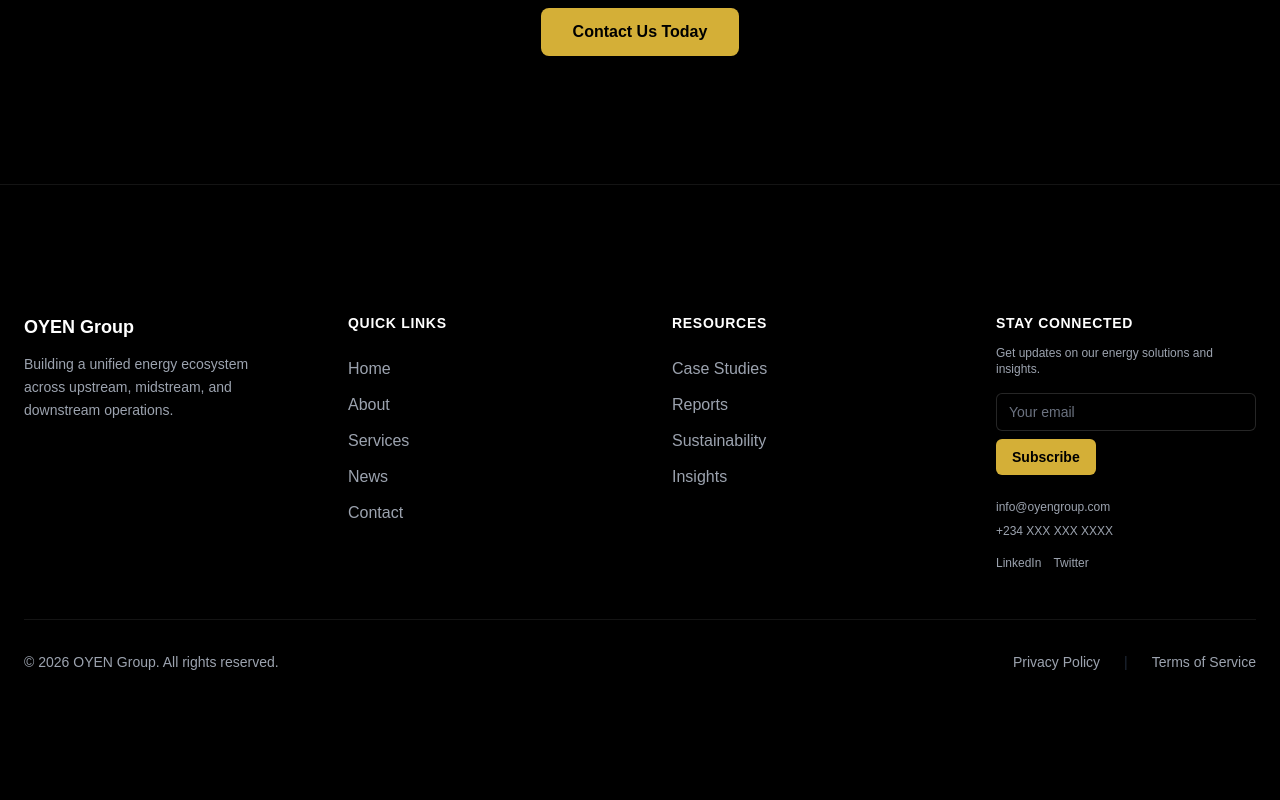
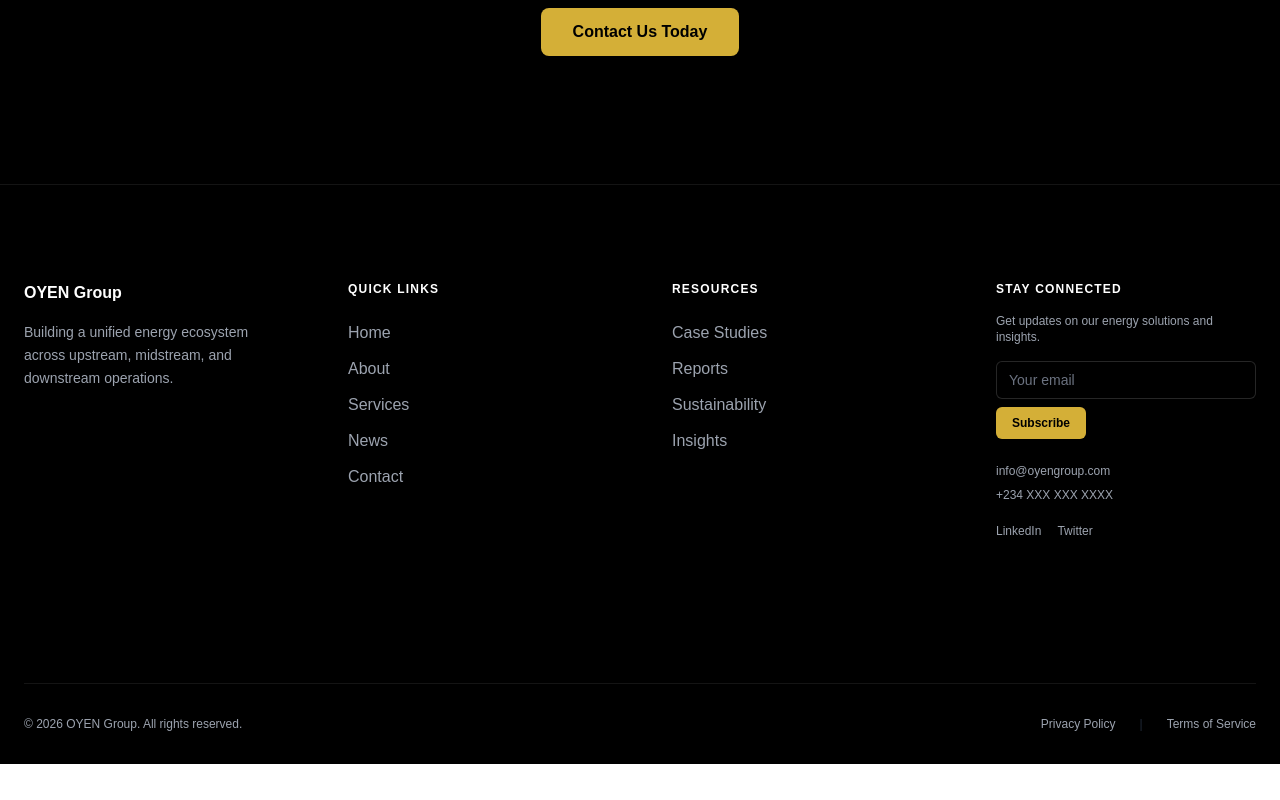
Before and after one commit to oyenhq-design/oyengroup, a Next.js app: page / in a window 1280 px wide. Shown: the part 6580-7380 px from the top of the page. After the commit the page ends 7344 px from the top, so only its background shows below. Built offline with nearby package versions, Linux system fonts and the light colour scheme.

Commit message:
Refined footer for premium appearance: added underline animation on link hover, micro translateX motion (2px), input focus glow effect, improved typography sizing and spacing, subtle dividers (white/8), minimal design language

```diff
--- a/src/components/Footer.tsx
+++ b/src/components/Footer.tsx
@@ -19,44 +19,78 @@ export default function Footer() {
 
   return (
     <footer className="bg-black text-white">
-      <div className="max-w-7xl mx-auto px-6 py-20 md:py-24 lg:py-32 border-t border-white/8">
-        <div className="grid grid-cols-1 md:grid-cols-4 gap-16 mb-12">
+      <style>{`
+        .footer-link {
+          position: relative;
+          display: inline-block;
+          transition: color 0.3s ease;
+        }
+
+        .footer-link::after {
+          content: '';
+          position: absolute;
+          bottom: -2px;
+          left: 0;
+          width: 0;
+          height: 1px;
+          background-color: #d4af37;
+          transition: width 0.3s ease;
+        }
+
+        .footer-link:hover {
+          color: #d4af37;
+          transform: translateX(2px);
+        }
+
+        .footer-link:hover::after {
+          width: 100%;
+        }
+
+        .footer-input:focus {
+          border-color: #d4af37;
+          box-shadow: 0 0 0 1px rgba(212, 175, 55, 0.3);
+        }
+      `}</style>
+
+      <div className="max-w-7xl mx-auto px-6 border-t border-white/8">
+        <div className="py-16 md:py-20 lg:py-24">
+          <div className="grid grid-cols-1 md:grid-cols-4 gap-12 lg:gap-16 mb-12">
             {/* Company Info */}
-          <div className="space-y-3">
-            <h3 className="text-lg font-semibold text-white">OYEN Group</h3>
-            <p className="text-sm text-[#9ca3af] leading-relaxed">
+            <div className="space-y-4">
+              <h3 className="text-base font-semibold text-white">OYEN Group</h3>
+              <p className="text-sm text-[#9ca3af] leading-relaxed max-w-xs">
                 Building a unified energy ecosystem across upstream, midstream, and downstream operations.
               </p>
             </div>
 
             {/* Quick Links */}
             <div>
-            <h4 className="text-sm font-semibold text-white mb-6 uppercase tracking-wider">
+              <h4 className="text-xs font-semibold text-white mb-6 uppercase tracking-widest">
                 Quick Links
               </h4>
               <ul className="space-y-3">
                 <li>
-                <Link href="/" className="text-[#9ca3af] hover:text-[#d4af37] transition duration-300">
+                  <Link href="/" className="footer-link text-[#9ca3af]">
                     Home
                   </Link>
                 </li>
                 <li>
-                <Link href="/about" className="text-[#9ca3af] hover:text-[#d4af37] transition duration-300">
+                  <Link href="/about" className="footer-link text-[#9ca3af]">
                     About
                   </Link>
                 </li>
                 <li>
-                <Link href="/services" className="text-[#9ca3af] hover:text-[#d4af37] transition duration-300">
+                  <Link href="/services" className="footer-link text-[#9ca3af]">
                     Services
                   </Link>
                 </li>
                 <li>
-                <Link href="/news" className="text-[#9ca3af] hover:text-[#d4af37] transition duration-300">
+                  <Link href="/news" className="footer-link text-[#9ca3af]">
                     News
                   </Link>
                 </li>
                 <li>
-                <Link href="/contact" className="text-[#9ca3af] hover:text-[#d4af37] transition duration-300">
+                  <Link href="/contact" className="footer-link text-[#9ca3af]">
                     Contact
                   </Link>
                 </li>
@@ -65,27 +99,27 @@ export default function Footer() {
 
             {/* Resources */}
             <div>
-            <h4 className="text-sm font-semibold text-white mb-6 uppercase tracking-wider">
+              <h4 className="text-xs font-semibold text-white mb-6 uppercase tracking-widest">
                 Resources
               </h4>
               <ul className="space-y-3">
                 <li>
-                <Link href="/case-studies" className="text-[#9ca3af] hover:text-[#d4af37] transition duration-300">
+                  <Link href="/case-studies" className="footer-link text-[#9ca3af]">
                     Case Studies
                   </Link>
                 </li>
                 <li>
-                <Link href="/reports" className="text-[#9ca3af] hover:text-[#d4af37] transition duration-300">
+                  <Link href="/reports" className="footer-link text-[#9ca3af]">
                     Reports
                   </Link>
                 </li>
                 <li>
-                <Link href="/about" className="text-[#9ca3af] hover:text-[#d4af37] transition duration-300">
+                  <Link href="/about" className="footer-link text-[#9ca3af]">
                     Sustainability
                   </Link>
                 </li>
                 <li>
-                <Link href="/news" className="text-[#9ca3af] hover:text-[#d4af37] transition duration-300">
+                  <Link href="/news" className="footer-link text-[#9ca3af]">
                     Insights
                   </Link>
                 </li>
@@ -94,10 +128,10 @@ export default function Footer() {
 
             {/* Stay Connected */}
             <div>
-            <h4 className="text-sm font-semibold text-white mb-3 uppercase tracking-wider">
+              <h4 className="text-xs font-semibold text-white mb-4 uppercase tracking-widest">
                 Stay Connected
               </h4>
-            <p className="text-xs text-[#9ca3af] mb-4">
+              <p className="text-xs text-[#9ca3af] mb-4 max-w-xs">
                 Get updates on our energy solutions and insights.
               </p>
 
@@ -109,11 +143,11 @@ export default function Footer() {
                   value={email}
                   onChange={(e) => setEmail(e.target.value)}
                   required
-                className="px-3 py-2 bg-black border border-white/15 rounded-md text-white text-sm placeholder-[#6b7280] focus:outline-none focus:border-[#d4af37] transition duration-300"
+                  className="footer-input px-3 py-2 bg-black border border-white/15 rounded-md text-white text-sm placeholder-[#6b7280] focus:outline-none transition duration-300"
                 />
                 <button
                   type="submit"
-                className="px-4 py-2 bg-[#d4af37] text-black text-sm font-semibold rounded-md hover:bg-[#e5c158] transition duration-300 w-fit"
+                  className="px-4 py-2 bg-[#d4af37] text-black text-xs font-semibold rounded-md hover:bg-[#e5c158] transition duration-300 w-fit"
                 >
                   {isSubmitted ? '✓ Subscribed' : 'Subscribe'}
                 </button>
@@ -121,26 +155,26 @@ export default function Footer() {
 
               {/* Contact Info */}
               <div className="space-y-2">
-              <p className="text-xs text-[#9ca3af]">
-                <a href="mailto:info@oyengroup.com" className="hover:text-[#d4af37] transition duration-300">
+                <p className="text-xs">
+                  <a href="mailto:info@oyengroup.com" className="footer-link text-[#9ca3af]">
                     info@oyengroup.com
                   </a>
                 </p>
-              <p className="text-xs text-[#9ca3af]">
-                <a href="tel:+234" className="hover:text-[#d4af37] transition duration-300">
+                <p className="text-xs">
+                  <a href="tel:+234" className="footer-link text-[#9ca3af]">
                     +234 XXX XXX XXXX
                   </a>
                 </p>
-              <div className="flex gap-3 pt-2">
+                <div className="flex gap-4 pt-3">
                   <a
                     href="#"
-                  className="text-xs text-[#9ca3af] hover:text-[#d4af37] transition duration-300"
+                    className="footer-link text-xs text-[#9ca3af]"
                   >
                     LinkedIn
                   </a>
                   <a
                     href="#"
-                  className="text-xs text-[#9ca3af] hover:text-[#d4af37] transition duration-300"
+                    className="footer-link text-xs text-[#9ca3af]"
                   >
                     Twitter
                   </a>
@@ -148,19 +182,20 @@ export default function Footer() {
               </div>
             </div>
           </div>
+        </div>
 
         {/* Bottom Bar */}
-        <div className="border-t border-white/8 pt-8">
+        <div className="border-t border-white/8 py-8">
           <div className="flex flex-col md:flex-row justify-between items-center gap-6">
-            <p className="text-sm text-[#9ca3af]">
+            <p className="text-xs text-[#9ca3af]">
               &copy; {currentYear} OYEN Group. All rights reserved.
             </p>
-            <div className="flex gap-6 text-sm">
-              <a href="#" className="text-[#9ca3af] hover:text-white transition duration-300">
+            <div className="flex gap-6 text-xs">
+              <a href="#" className="footer-link text-[#9ca3af]">
                 Privacy Policy
               </a>
               <span className="text-[#1f2937]">|</span>
-              <a href="#" className="text-[#9ca3af] hover:text-white transition duration-300">
+              <a href="#" className="footer-link text-[#9ca3af]">
                 Terms of Service
               </a>
             </div>
```
Lines whose indentation alone changed are shown as unchanged.
